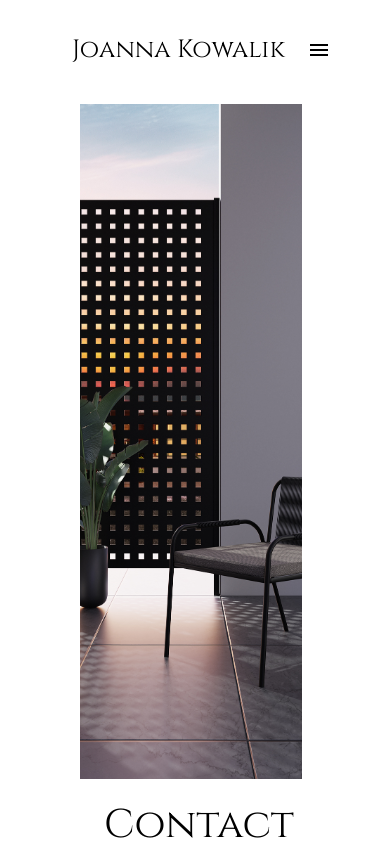
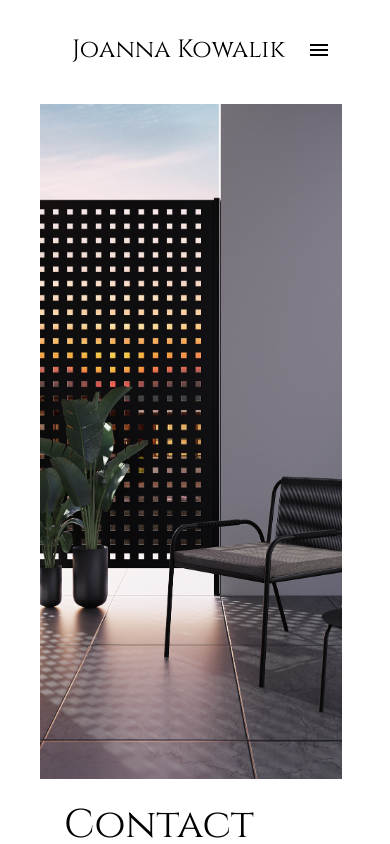
Before and after one commit to JoannaKowalik/portfolio, a React (Create React App) app: page /contact in a window 390 px wide. Shown: the top 844 px of the page. Built offline with nearby package versions, Linux system fonts and the light colour scheme.

Commit message:
media query

```diff
--- a/src/components/Contact.js
+++ b/src/components/Contact.js
@@ -1,7 +1,13 @@
 import React from "react";
 import { useState } from "react";
 import { send } from "emailjs-com";
-import { Box, Typography, TextField, Button } from "@mui/material";
+import {
+  Box,
+  Typography,
+  TextField,
+  Button,
+  useMediaQuery,
+} from "@mui/material";
 import ContactImage from "../images/5_Contact.jpg";
 
 const Contact = () => {
@@ -26,6 +32,9 @@ const Contact = () => {
   const handleChange = (e) => {
     setToSend({ ...toSend, [e.target.name]: e.target.value });
   };
+
+  const isSmallScreen = useMediaQuery("(max-width:600px)");
+
   return (
     <Box
       className="about-container"
@@ -34,11 +43,10 @@ const Contact = () => {
         flexDirection: "row",
         justifyContent: "center",
         alignItems: "center",
-
+        marginTop: 13,
         height: "80vh",
-        marginLeft: 10,
-        marginRight: 10,
-        marginTop: 13,
+        marginLeft: isSmallScreen ? 5 : 10,
+        marginRight: isSmallScreen ? 5 : 10,
       }}
     >
       <Box
```
